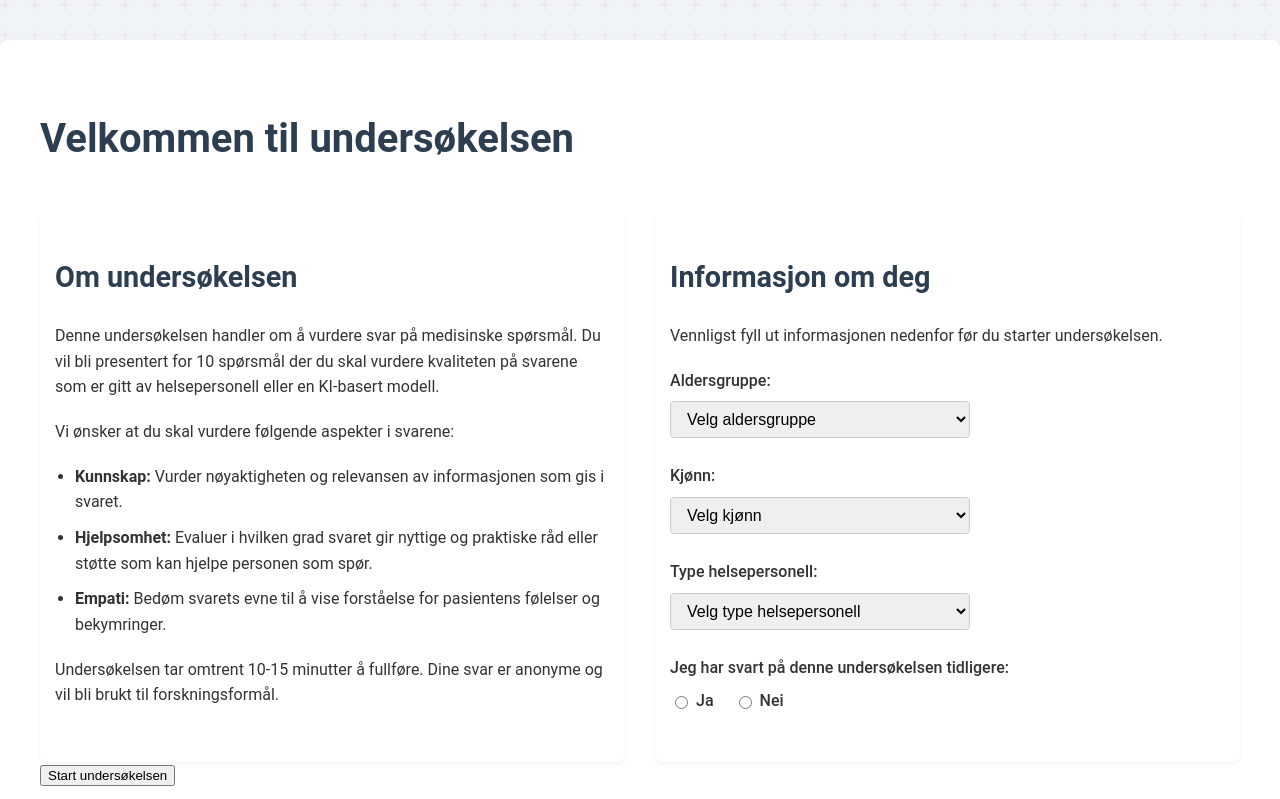
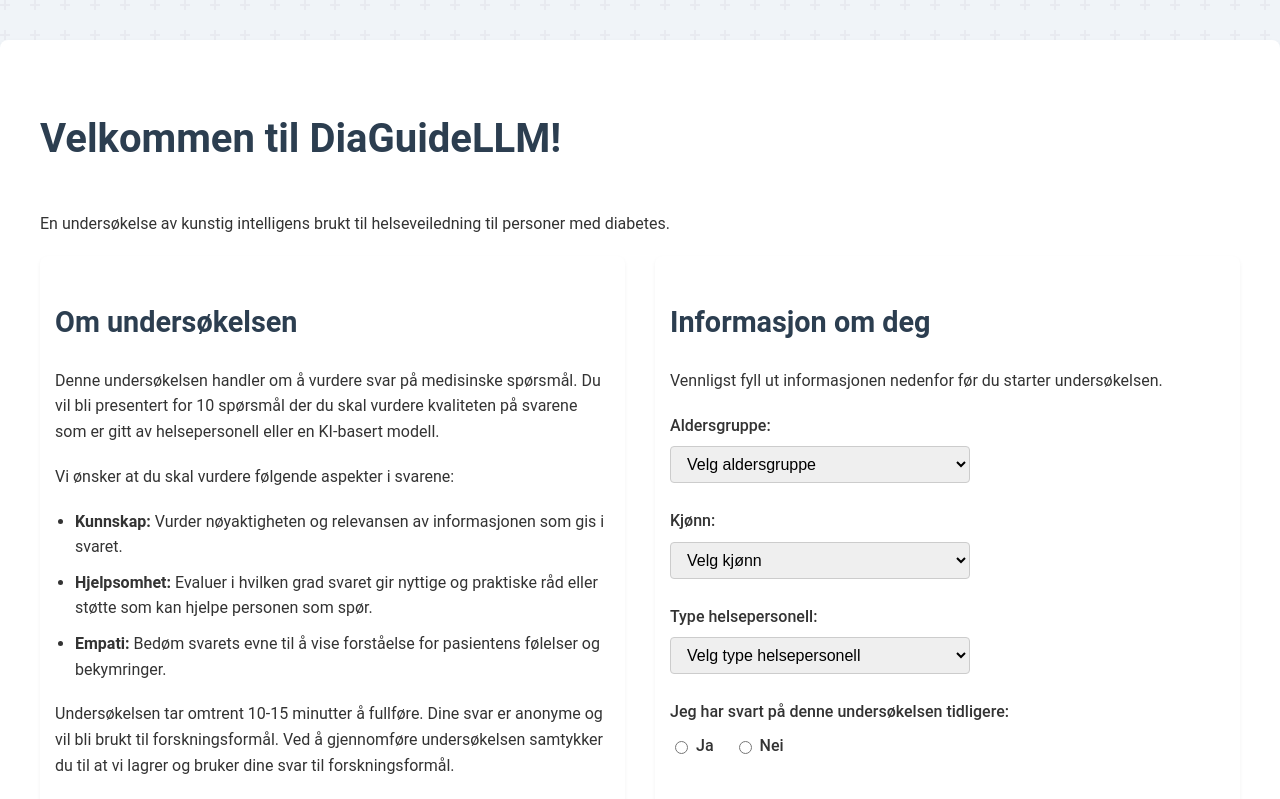
Before and after one commit to alu042/HumanVsRobot, a React (Create React App) app: page / in a window 1280 px wide. Shown: the top 799 px of the page. Built offline with nearby package versions, Linux system fonts and the light colour scheme.

Commit message:
adjust welcome messages

```diff
--- a/src/components/LandingPage.js
+++ b/src/components/LandingPage.js
@@ -32,7 +32,8 @@ const LandingPage = () => {
 
   return (
     <div className="landing-page">
-      <h1>Velkommen til undersøkelsen</h1>
+      <h1>Velkommen til DiaGuideLLM!</h1>
+      <p>En undersøkelse av kunstig intelligens brukt til helseveiledning til personer med diabetes.</p>
 
       <div className="landing-content">
         <section className="survey-info">
@@ -44,7 +45,10 @@ const LandingPage = () => {
             <li><strong>Hjelpsomhet:</strong> Evaluer i hvilken grad svaret gir nyttige og praktiske råd eller støtte som kan hjelpe personen som spør.</li>
             <li><strong>Empati:</strong> Bedøm svarets evne til å vise forståelse for pasientens følelser og bekymringer.</li>
           </ul>
-          <p>Undersøkelsen tar omtrent 10-15 minutter å fullføre. Dine svar er anonyme og vil bli brukt til forskningsformål.</p>
+          <p>Undersøkelsen tar omtrent 10-15 minutter å fullføre. Dine svar er anonyme og vil bli brukt til forskningsformål. Ved å
+            gjennomføre undersøkelsen samtykker du til at vi lagrer og bruker dine svar til forskningsformål.
+          </p>
+          <p>Kontakt oss på <a href="mailto:dia.guide.llm@gmail.com">dia.guide.llm@gmail.com</a> for spørsmål om undersøkelsen.</p>
         </section>
 
         <section className="user-questions">
```
